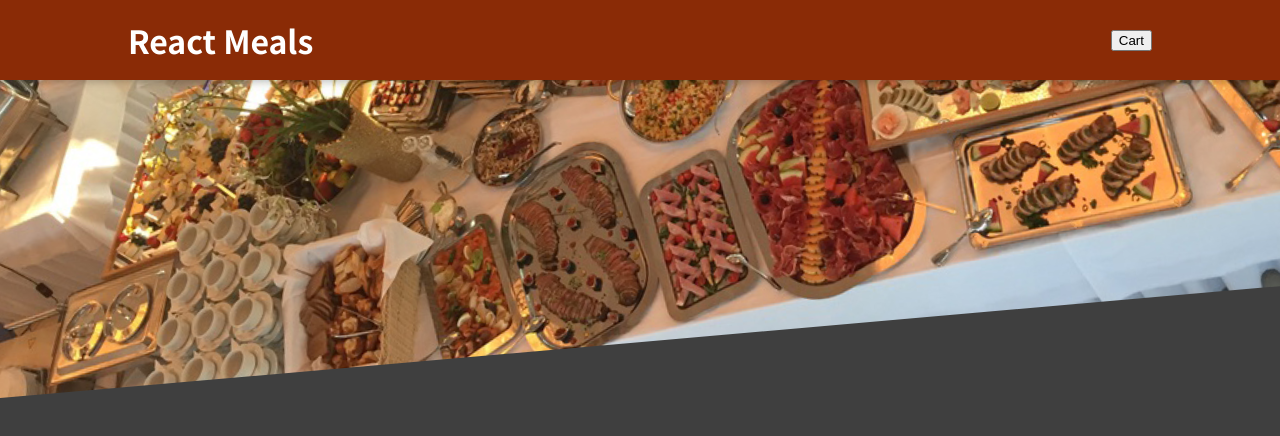
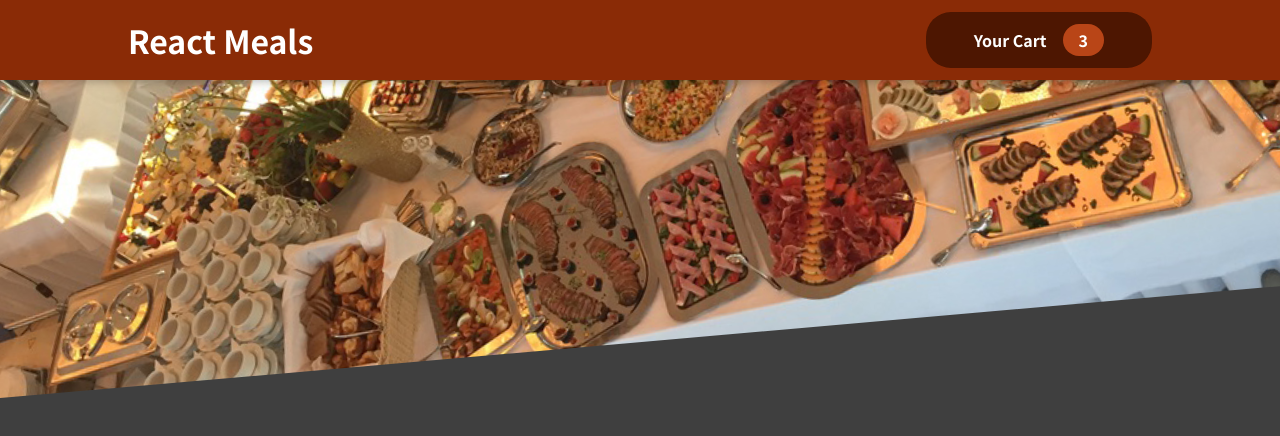
Before and after one commit to zooyaho/react-foodOrder-app, a React (Create React App) app: page / in a window 1280 px wide. Shown: the top 436 px of the page. Built offline with nearby package versions, Linux system fonts and the light colour scheme.

Commit message:
HeaderCartButton 컴포넌트 생성 후 구현, 해당 스타일 추가, Header 컴포넌트에 연결

```diff
--- a/src/components/Layout/Header.js
+++ b/src/components/Layout/Header.js
@@ -4,12 +4,13 @@
 // 만약 서버에 있는 이미지면 "https://~~"로 src에 작성하면 됨.
 import mealsImage from '../../assets/meals.jpg';
 import classes from './Header.module.css'
+import HeaderCartButton from './HeaderCartButton';
 
 const Header = props => {
   return <Fragment>
     <header className={classes.header}>
       <h1>React Meals</h1>
-      <button>Cart</button>
+      <HeaderCartButton />
     </header>
     <div className={classes['main-image']}>
       <img src={mealsImage} alt="A table full of delicious food!"/>
--- /dev/null
+++ b/src/components/Layout/HeaderCartButton.js
@@ -0,0 +1,13 @@
+import classes from './HeaderCartButton.module.css'
+
+const HeaderCartButton = (props) => {
+  return (
+    <button className={classes.button}>
+      <span></span>
+      <span>Your Cart</span>
+      <span className={classes.badge}>{/* 장바구니에 담긴 상품의 총량 */}3</span>
+    </button>
+  );
+};
+
+export default HeaderCartButton;
--- /dev/null
+++ b/src/components/Layout/HeaderCartButton.module.css
@@ -0,0 +1,59 @@
+.button {
+  cursor: pointer;
+  font: inherit;
+  border: none;
+  background-color: #4d1601;
+  color: white;
+  padding: 0.75rem 3rem;
+  display: flex;
+  justify-content: space-around;
+  align-items: center;
+  border-radius: 25px;
+  font-weight: bold;
+}
+
+.button:hover,
+.button:active {
+  background-color: #2c0d00;
+}
+
+.icon {
+  width: 1.35rem;
+  height: 1.35rem;
+  margin-right: 0.5rem;
+}
+
+.badge {
+  background-color: #b94517;
+  padding: 0.25rem 1rem;
+  border-radius: 25px;
+  margin-left: 1rem;
+  font-weight: bold;
+}
+
+.button:hover .badge,
+.button:active .badge {
+  background-color: #92320c;
+}
+
+.bump {
+  animation: bump 300ms ease-out;
+}
+
+@keyframes bump {
+  0% {
+    transform: scale(1);
+  }
+  10% {
+    transform: scale(0.9);
+  }
+  30% {
+    transform: scale(1.1);
+  }
+  50% {
+    transform: scale(1.15);
+  }
+  100% {
+    transform: scale(1);
+  }
+}
```
Also changed, not shown: 1 other file (tests, documents, lock files or other folders).
